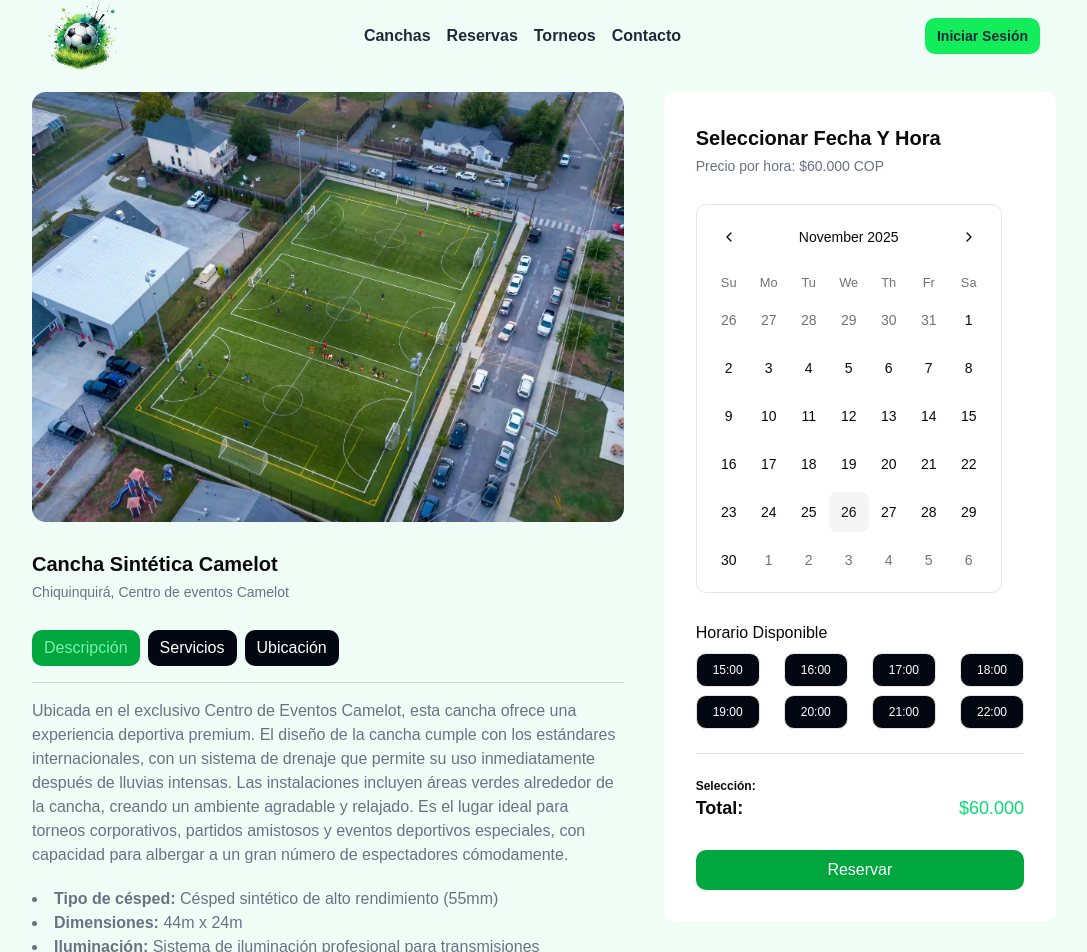
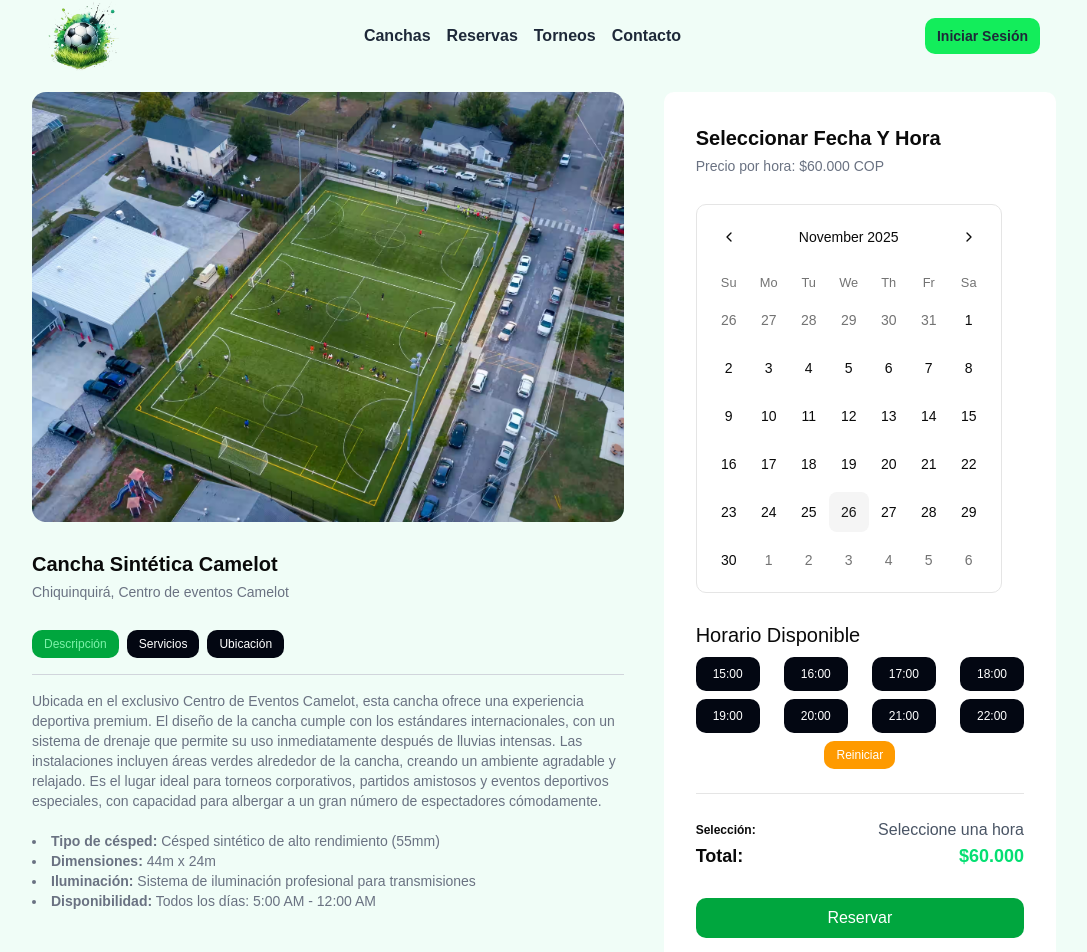
Before and after one commit to NesniDev/Field-Football, a React (Vite) app: page /field/camelot in a window 1280 px wide. Shown: the top 952 px of the page, without its empty margins (96-1183 px from the left). Built offline with nearby package versions, Linux system fonts and the light colour scheme.

Commit message:
Add functionality to the schedules.

```diff
--- /dev/null
+++ b/src/lib/horarios.tsx
@@ -0,0 +1,10 @@
+export const horarios = [
+    '15:00',
+    '16:00',
+    '17:00',
+    '18:00',
+    '19:00',
+    '20:00',
+    '21:00',
+    '22:00'
+]
--- a/src/pages/DetailsField.tsx
+++ b/src/pages/DetailsField.tsx
@@ -2,11 +2,14 @@ import { fields } from '@/lib/fields'
 import { useState } from 'react'
 import { useParams } from 'react-router-dom'
 import { Calendar } from '@/components/ui/calendar'
+import { horarios } from '@/lib/horarios'
 
 export const DetailsField = () => {
   const [date, setDate] = useState(
     new Date(2025, 5, 12)
   )
+  const [time, setTime] = useState('Seleccione una hora')
+  const [reserve, setReserve] = useState(false)
   const { slug } = useParams()
     const [activeTab, setActiveTab] = useState('description')
   const info = fields.find(item => item.slug === slug)
@@ -18,32 +21,32 @@ export const DetailsField = () => {
       <main className='max-w-5xl mx-auto flex flex-col md:flex-row justify-between gap-10 mt-5'>
         <section className='flex flex-col gap-2 w-full'>
           <img src={info.image} alt={info.title} className='h-[430px] w-full object-cover rounded-xl' />
-          <div className='flex flex-col gap-1 my-5'>
+          <div className='flex flex-col gap-1 my-5 font-orbitron'>
             <span className='whitespace-nowrap text-xl font-bold capitalize'>Cancha Sintética {info.title}</span>
             <span className='text-sm text-gray-500'>Chiquinquirá, {info.address}</span>
           </div>
-          <div className='flex gap-2'>
-            <button onClick={() => setActiveTab('description')} className={`cursor-pointer px-3 py-1.5 rounded-lg transition ${activeTab === 'description' ? 'bg-green-600 text-green-300' : 'bg-gray-950 text-white'}`}>Descripción</button>
-            <button onClick={() => setActiveTab('services')} className={`cursor-pointer px-3 py-1.5 rounded-lg transition ${activeTab === 'services' ? 'bg-green-600 text-green-300' : 'bg-gray-950 text-white'}`}>Servicios</button>
-            <button onClick={() => setActiveTab('ubication')} className={`cursor-pointer px-3 py-1.5 rounded-lg transition ${activeTab === 'ubication' ? 'bg-green-600 text-green-300' : 'bg-gray-950 text-white'}`}>Ubicación</button>
+          <div className='flex gap-2 font-orbitron'>
+            <button onClick={() => setActiveTab('description')} className={`cursor-pointer px-3 py-1.5 rounded-lg transition text-xs ${activeTab === 'description' ? 'bg-green-600 text-green-300' : 'bg-gray-950 text-white'}`}>Descripción</button>
+            <button onClick={() => setActiveTab('services')} className={`cursor-pointer px-3 py-1.5 rounded-lg transition text-xs ${activeTab === 'services' ? 'bg-green-600 text-green-300' : 'bg-gray-950 text-white'}`}>Servicios</button>
+            <button onClick={() => setActiveTab('ubication')} className={`cursor-pointer px-3 py-1.5 rounded-lg transition text-xs ${activeTab === 'ubication' ? 'bg-green-600 text-green-300' : 'bg-gray-950 text-white'}`}>Ubicación</button>
           </div>
           <hr className='my-2 border-gray-300'/>
-          <div>
-            {activeTab === 'description' && <div className='text-base text-gray-500'>
-              <p>{info.description}</p>
-              <ol className='list-disc list-inside my-5'>
+          <div className='text-gray-500'>
+            {activeTab === 'description' && <div className='text-base '>
+              <p className='text-sm'>{info.description}</p>
+              <ol className='list-disc list-inside my-5 text-sm'>
                 <li><span className='font-bold'>Tipo de césped:</span> {info.characteristics.grassType}</li>
                 <li><span className='font-bold'>Dimensiones:</span> {info.characteristics.dimensions}</li>
                 <li><span className='font-bold'>Iluminación:</span> {info.characteristics.lighting}</li>
                 <li><span className='font-bold'>Disponibilidad:</span> {info.characteristics.availability}</li>
               </ol>
               </div>}
-            {activeTab === 'services' && <ul className='list-disc list-inside'>{info.services.map((service, index) => <li key={index}>{service}</li>)}</ul>}
-            {activeTab === 'ubication' && <iframe src={info.ubication} width="600" height="450" loading="lazy" className='w-full rounded-2xl'></iframe>}
+            {activeTab === 'services' && <ul className='list-disc list-inside text-sm'>{info.services.map((service, index) => <li key={index}>{service}</li>)}</ul>}
+            {activeTab === 'ubication' && <iframe src={info.ubication} width="500" height="250" loading="lazy" className='w-full rounded-2xl'></iframe>}
           </div>
         </section>
         <aside className='flex flex-col gap-2 bg-white p-8 rounded-lg h-full'>
-            <div className='flex flex-col gap-1'>
+            <div className='flex flex-col gap-1 font-orbitron'>
                 <span className='whitespace-nowrap text-xl font-bold capitalize'>Seleccionar fecha y hora</span>
                 <span className='text-sm text-gray-500'>Precio por hora: ${info.price} COP</span>
             </div>
@@ -57,29 +60,32 @@ export const DetailsField = () => {
                 buttonVariant="ghost"
               />
             </div>
-            <h2>Horario Disponible</h2>
+            <h2 className='font-orbitron text-xl  capitalize'>Horario Disponible</h2>
             <div className='flex flex-wrap justify-between items-center gap-2'>
-              <button className='px-4 py-2 rounded-lg transition bg-gray-950 text-white text-xs cursor-pointer active:bg-transparent active:text-gray-950 active:border-gray-600 border'>15:00</button>
-              <button className='px-4 py-2 rounded-lg transition bg-gray-950 text-white text-xs cursor-pointer active:bg-transparent active:text-gray-950 active:border-gray-600 border'>16:00</button>
-              <button className='px-4 py-2 rounded-lg transition bg-gray-950 text-white text-xs cursor-pointer active:bg-transparent active:text-gray-950 active:border-gray-600 border'>17:00</button>
-              <button className='px-4 py-2 rounded-lg transition bg-gray-950 text-white text-xs cursor-pointer active:bg-transparent active:text-gray-950 active:border-gray-600 border'>18:00</button>
-              <button className='px-4 py-2 rounded-lg transition bg-gray-950 text-white text-xs cursor-pointer active:bg-transparent active:text-gray-950 active:border-gray-600 border'>19:00</button>
-              <button className='px-4 py-2 rounded-lg transition bg-gray-950 text-white text-xs cursor-pointer active:bg-transparent active:text-gray-950 active:border-gray-600 border'>20:00</button>
-              <button className='px-4 py-2 rounded-lg transition bg-gray-950 text-white text-xs cursor-pointer active:bg-transparent active:text-gray-950 active:border-gray-600 border'>21:00</button>
-              <button className='px-4 py-2 rounded-lg transition bg-gray-950 text-white text-xs cursor-pointer active:bg-transparent active:text-gray-950 active:border-gray-600 border'>22:00</button>
+              {
+                horarios.map(tiempo => (
+                  <button onClick={() => setTime(tiempo)} className={`px-4 py-2 rounded-lg transition ${time === tiempo
+                  ? `bg-white text-gray-950 border-gray-600`
+                  : `${reserve ? 'bg-gray-400/80 text-gray-400 pointer-events-none' : 'bg-gray-950 text-white border-transparent'}`}
+                } text-xs cursor-pointer active:bg-transparent active:text-gray-950 active:border-gray-600 border`}>{tiempo}</button>
+                ))
+              }
+            </div>
+            <div>
+              <button className='block bg-amber-500 text-white border-transparent py-1.5 px-3 text-xs rounded-lg mx-auto cursor-pointer' onClick={() => {setTime('Seleccione una hora'); setReserve(false)}}>Reiniciar</button>
             </div>
             <hr className='my-4'/>
             <div>
               <div className='flex justify-between items-center'>
                 <span className='font-bold text-xs'>Selección:</span>
-                {/* <span className='text-gray-600'>{date.toLocaleDateString()}</span> */}
+                <span className='text-gray-600'>{time}</span>
               </div>
-              <div className='flex justify-between items-center gap-5'>
+              <div className='flex justify-between items-center gap-5 font-orbitron'>
                 <span className='font-bold text-lg'>Total:</span>
-                <span className='text-green-400 text-lg'>${info.price}</span>
+                <span className='text-green-400 text-lg font-bold'>${info.price}</span>
               </div>
             </div>
-            <button className='w-full bg-green-600 text-white py-2 rounded-lg mt-5'>Reservar</button>
+            <button className='w-full bg-green-600 text-white py-2 rounded-lg mt-5 font-orbitron cursor-pointer' onClick={() => setReserve(true)}>Reservar</button>
         </aside>
       </main>
     </>
--- a/src/pages/Fields.tsx
+++ b/src/pages/Fields.tsx
@@ -19,7 +19,7 @@ export const Fields = () => {
                         </select>
                     </div>
                 </form>
-                <section className="flex flex-wrap items-center justify-center gap-4 my-8">
+                <section className="flex flex-wrap items-center justify-center gap-4 my-8 font-orbitron">
                     {
                         fields.map((field, index) => (
 
```
